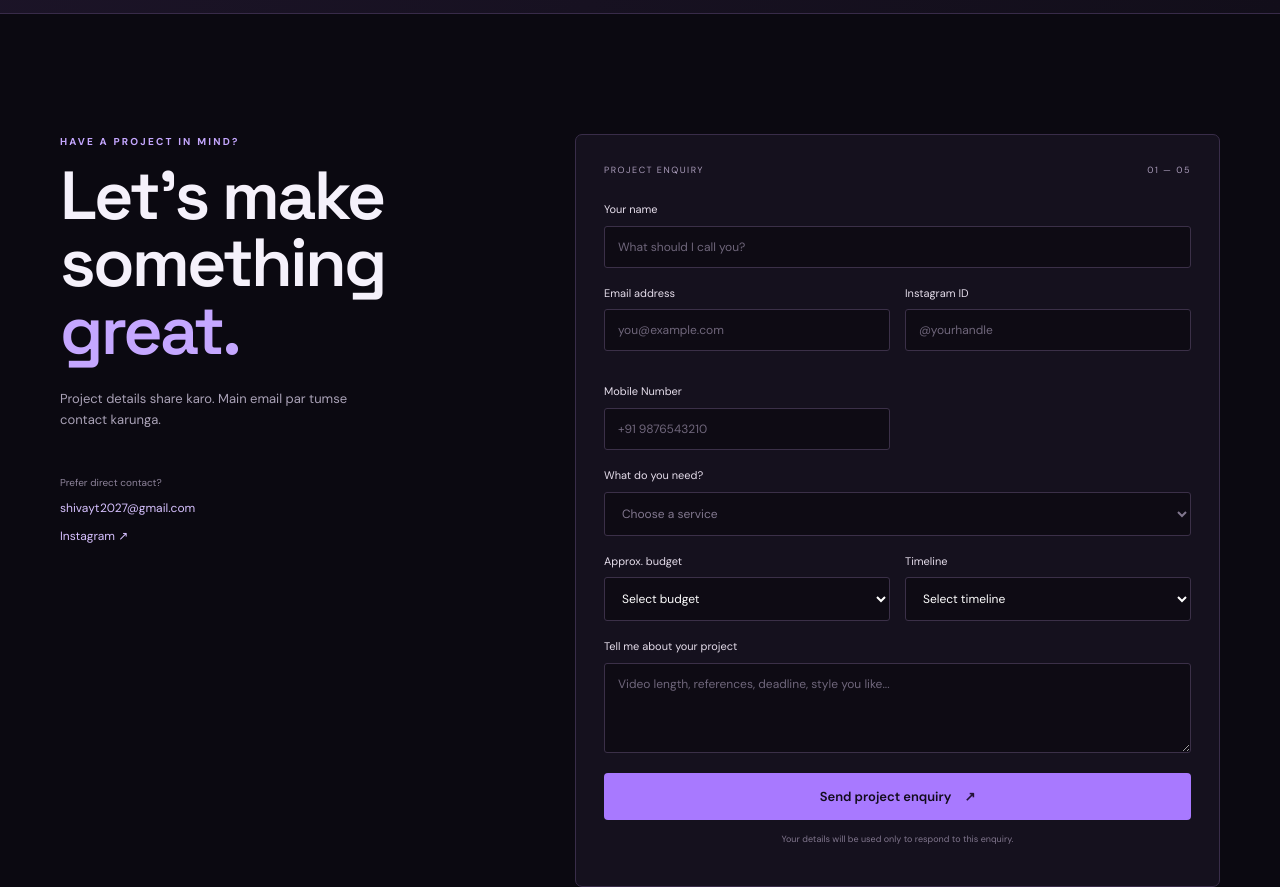
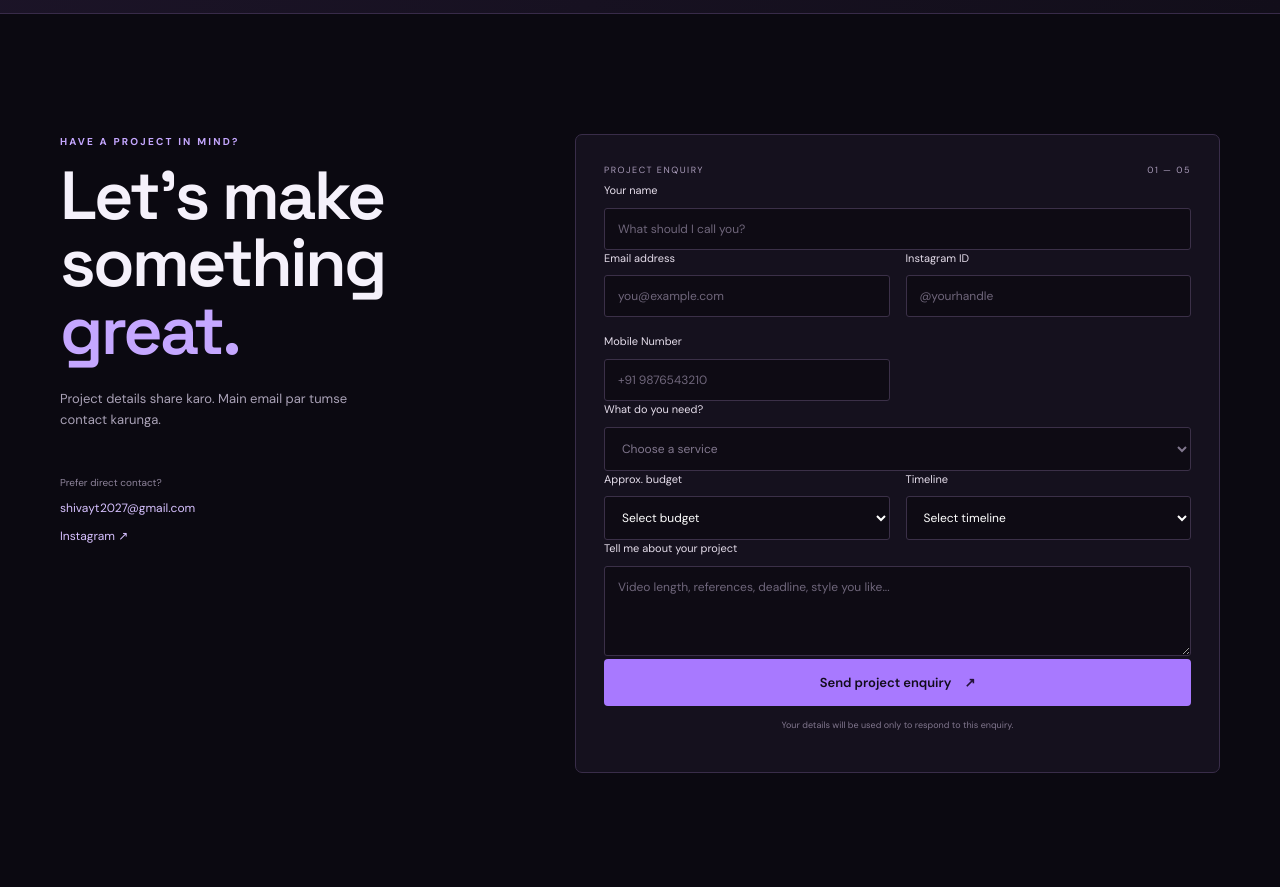
Before and after one commit to Atishedits/Atisheditverse, a plain HTML site: page index.html in a window 1280 px wide. Shown: the part 5520-6407 px from the top of the page. Drawn offline with Linux system fonts and the light colour scheme.

Commit message:
Update style.css

```diff
--- a/style.css
+++ b/style.css
@@ -127,3 +127,25 @@
     gap: 14px;
   }
 }
+/* Contact Form Spacing Fix */
+.booking-form {
+    gap: 16px !important;
+}
+
+.booking-form .form-two {
+    gap: 16px !important;
+}
+
+.booking-form label {
+    margin-bottom: 0 !important;
+}
+
+.booking-form input,
+.booking-form select,
+.booking-form textarea {
+    margin-top: 8px;
+}
+
+.booking-form .form-heading {
+    margin-bottom: 5px;
+}
```
